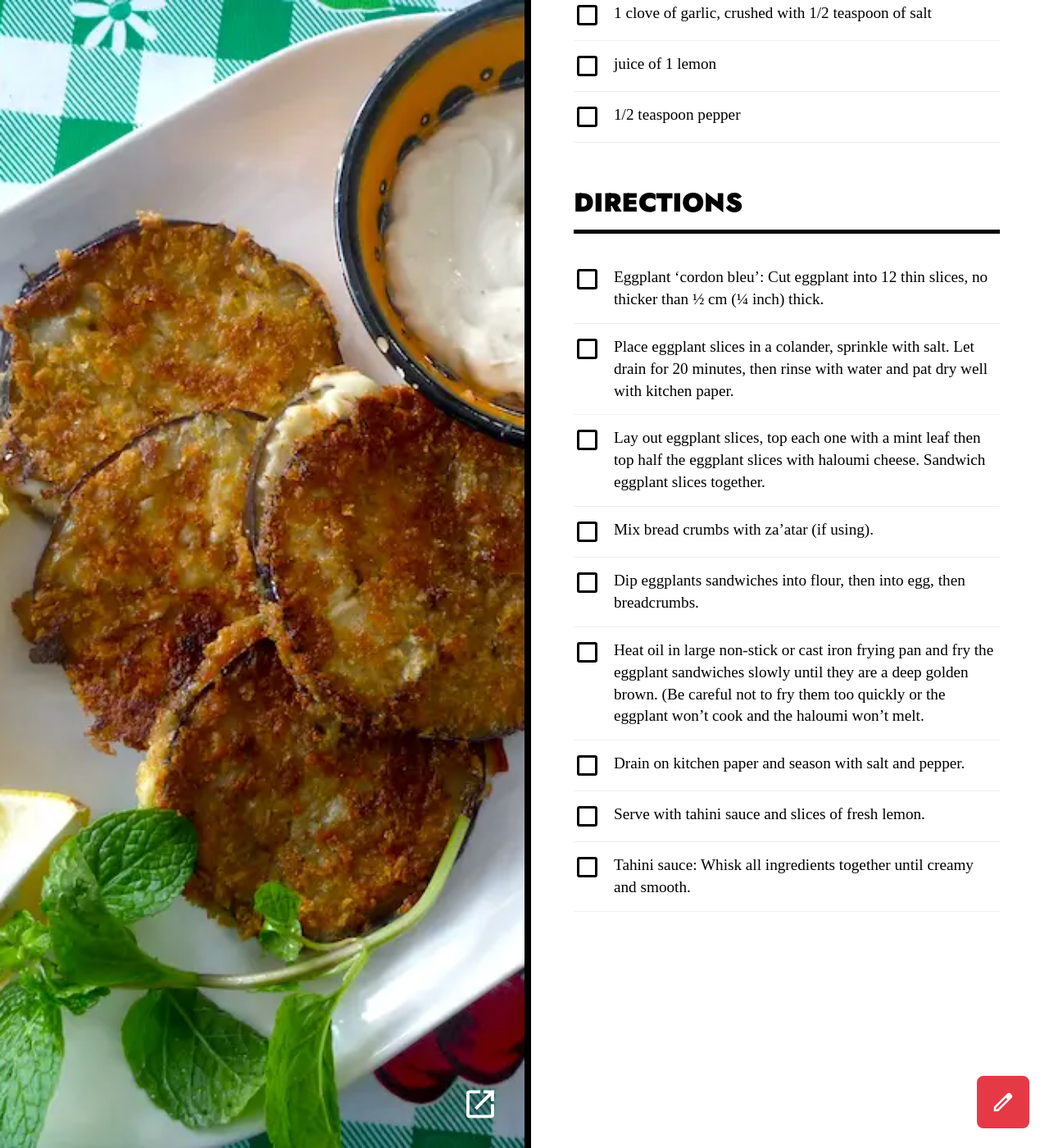
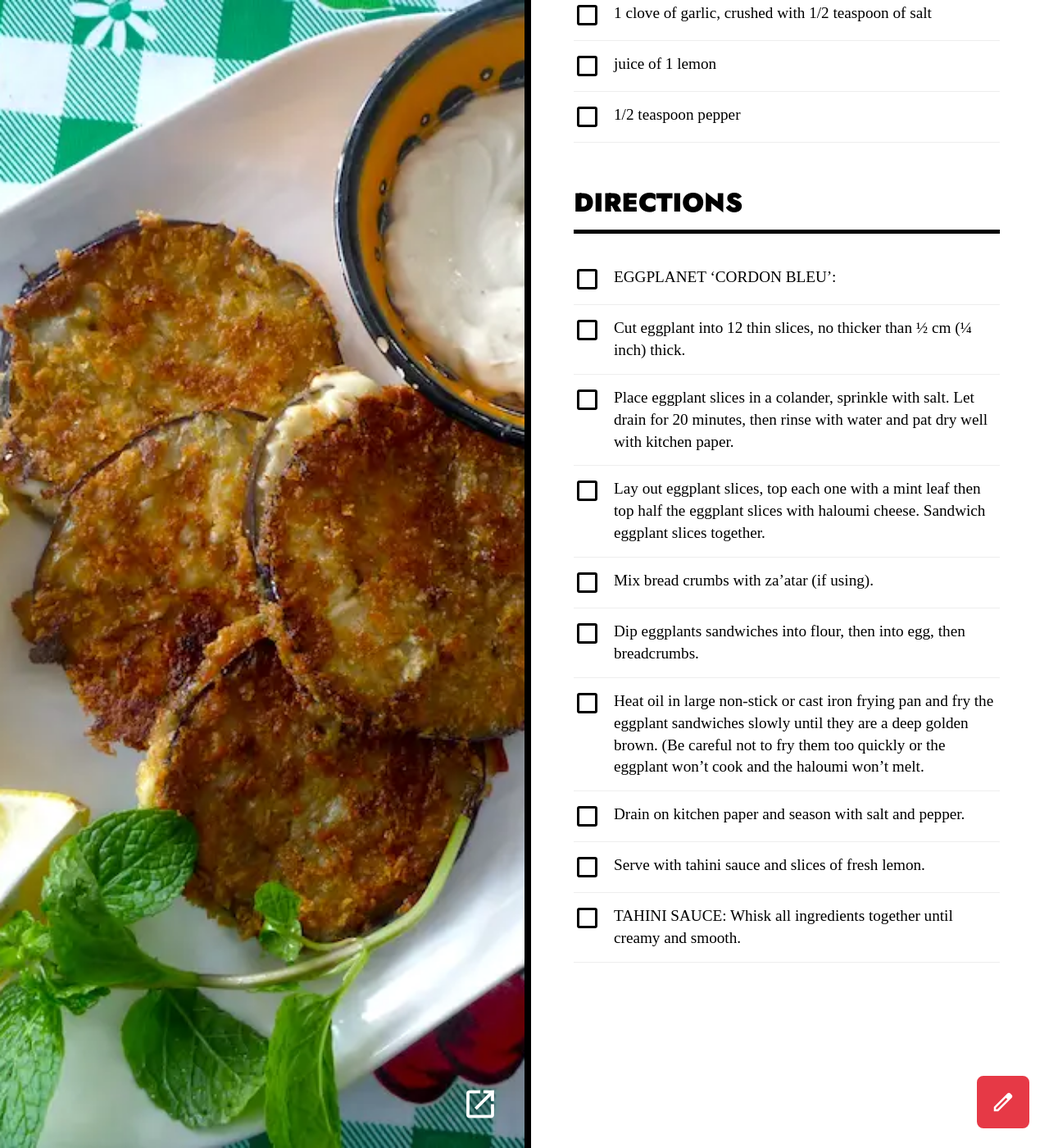
Before and after one commit to amp800/chowdown, a Jekyll site: the page built from _recipes/eggplant-cordon-bleu-stuffed-with-haloumi-cheese-and-fresh-mint.md, in a window 1280 px wide and 1400 px high, scrolled down 1776 px. Shown: the whole window at 82% size. Built offline with Jekyll 4.4.1, drawn with Linux system fonts in a browser that asks for light colours.

Commit message:
Edit recipe _recipes/eggplant-cordon-bleu-stuffed-with-haloumi-cheese-and-fresh-mint.md

```diff
--- a/_recipes/eggplant-cordon-bleu-stuffed-with-haloumi-cheese-and-fresh-mint.md
+++ b/_recipes/eggplant-cordon-bleu-stuffed-with-haloumi-cheese-and-fresh-mint.md
@@ -31,7 +31,8 @@ ingredients:
 - 1/2 teaspoon pepper
 # ---
 directions:
-- 'Eggplant ‘cordon bleu’: Cut eggplant into 12 thin slices, no thicker than ½ cm (¼ inch) thick.'
+- 'EGGPLANET ‘CORDON BLEU’:'
+- Cut eggplant into 12 thin slices, no thicker than ½ cm (¼ inch) thick.
 - Place eggplant slices in a colander, sprinkle with salt. Let drain for 20 minutes, then rinse with water and pat dry well
   with kitchen paper.
 - Lay out eggplant slices, top each one with a mint leaf then top half the eggplant slices with haloumi cheese. Sandwich eggplant
@@ -42,5 +43,5 @@ directions:
   brown. (Be careful not to fry them too quickly or the eggplant won’t cook and the haloumi won’t melt.
 - Drain on kitchen paper and season with salt and pepper.
 - Serve with tahini sauce and slices of fresh lemon.
-- 'Tahini sauce: Whisk all ingredients together until creamy and smooth.'
+- 'TAHINI SAUCE: Whisk all ingredients together until creamy and smooth.'
 ---
```
